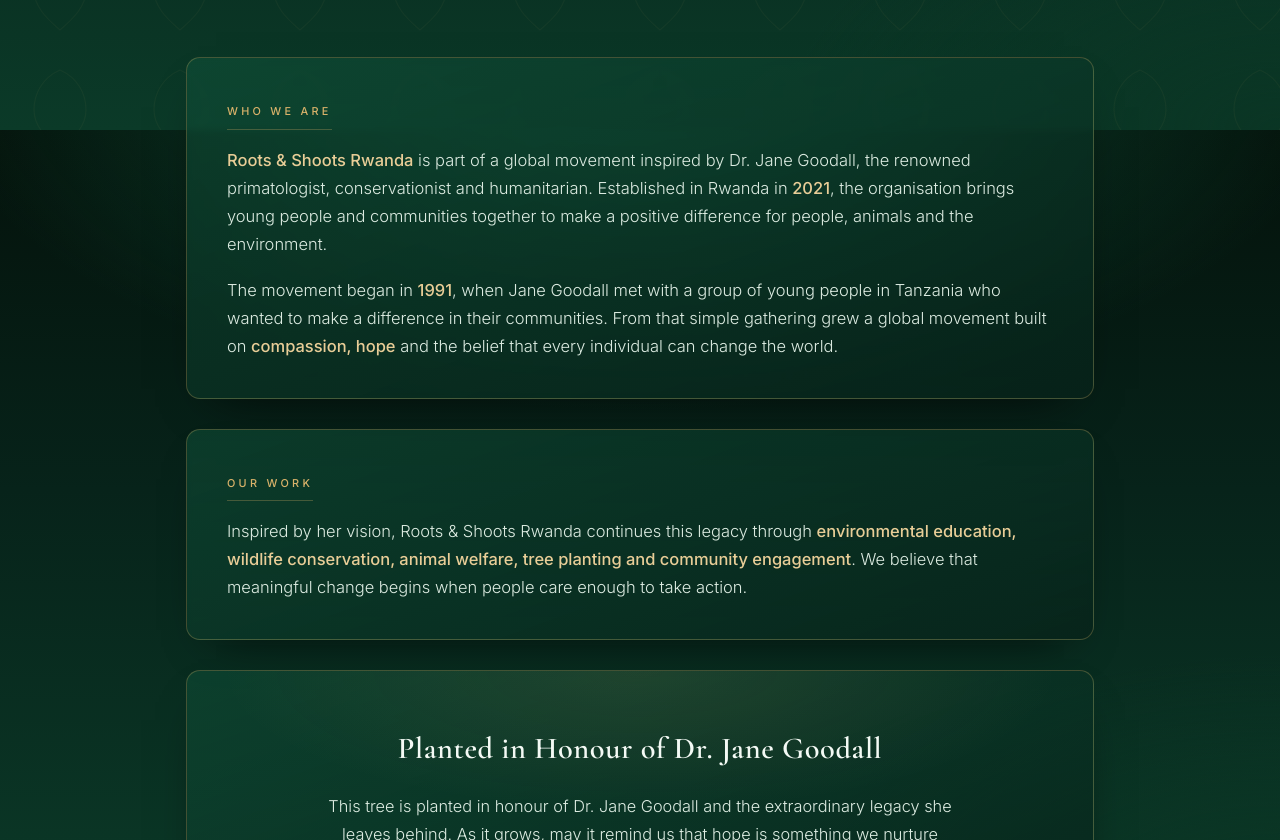
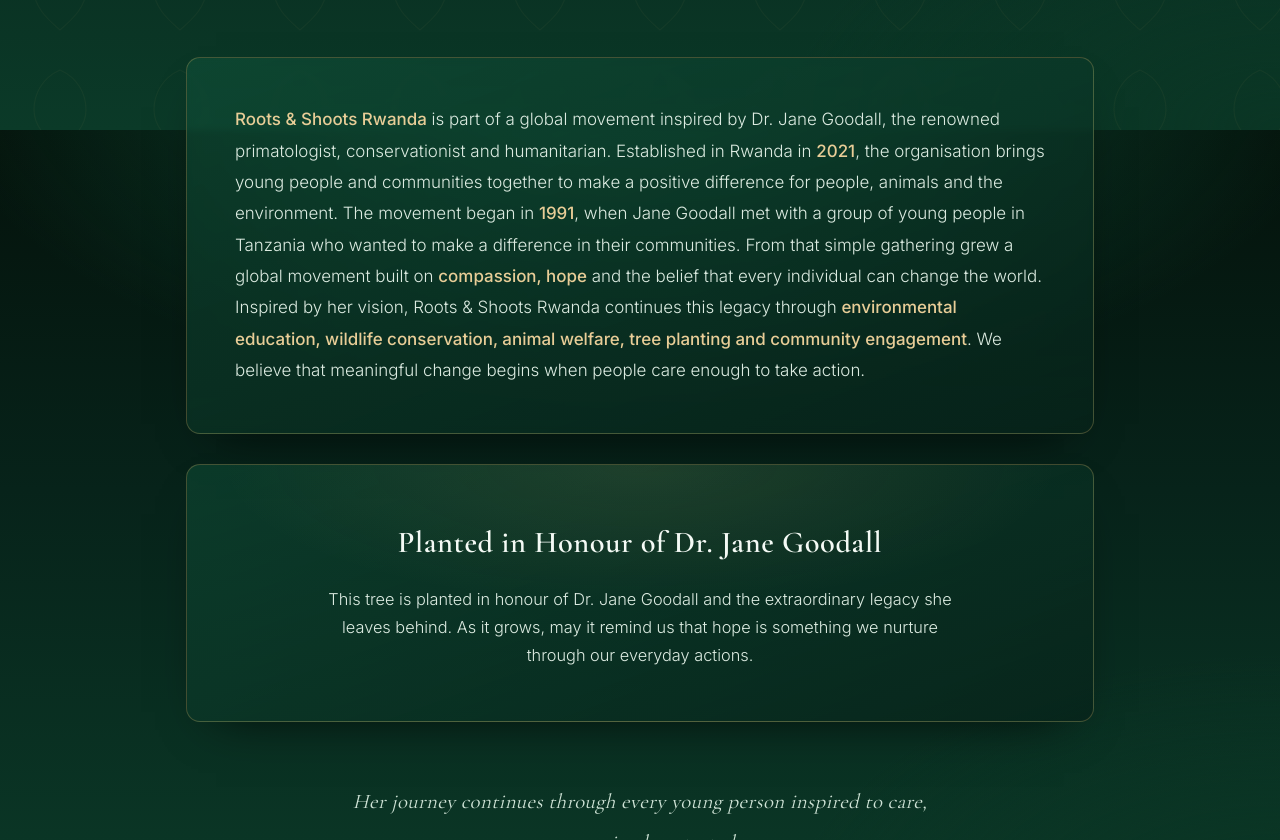
Before and after one commit to Gadson-creator/jane-tree, a plain HTML site: page index.html in a window 1280 px wide. Shown: the part 670-1510 px from the top of the page. Drawn offline with nearby package versions, Linux system fonts and the light colour scheme.

Commit message:
Refactor card layout and merge introductory text
Updated card styles and combined paragraphs for clarity.

```diff
--- a/index.html
+++ b/index.html
@@ -132,35 +132,22 @@
     background:linear-gradient(160deg, rgba(16,82,58,.55) 0%, rgba(7,35,26,.75) 100%);
     border:1px solid var(--line);
     border-radius:14px;
-    padding:38px 40px;
+    padding: 46px 48px;
     margin-bottom:30px;
     backdrop-filter:blur(3px);
     box-shadow:0 20px 50px -30px rgba(0,0,0,.9);
   }
 
-  .card p + p{margin-top:18px;}
-
   .card p{
-    font-size:1.03rem;
+    font-size:1.06rem;
     font-weight:300;
     color:#dcebe1;
+    line-height: 1.85;
   }
 
   .card strong{
     color:var(--gold-soft);
     font-weight:500;
-  }
-
-  .label{
-    display:inline-block;
-    font-size:.68rem;
-    letter-spacing:.3em;
-    text-transform:uppercase;
-    color:var(--gold);
-    font-weight:500;
-    margin-bottom:16px;
-    padding-bottom:8px;
-    border-bottom:1px solid var(--line);
   }
 
   /* ---------- TREE / TRIBUTE BLOCK ---------- */
@@ -344,28 +331,17 @@
   <!-- ================= TAGLINE ================= -->
   <p class="tagline fade d2">Roots &amp; Shoots Rwanda</p>
 
-  <!-- ================= INTRO CARD ================= -->
+  <!-- ================= COMBINED PARAGRAPH ================= -->
   <section class="card fade d2">
-    <span class="label">Who We Are</span>
     <p>
       <strong>Roots &amp; Shoots Rwanda</strong> is part of a global movement inspired by
       Dr. Jane Goodall, the renowned primatologist, conservationist and humanitarian.
       Established in Rwanda in <strong>2021</strong>, the organisation brings young people
       and communities together to make a positive difference for people, animals and
-      the environment.
-    </p>
-    <p>
-      The movement began in <strong>1991</strong>, when Jane Goodall met with a group of young
-      people in Tanzania who wanted to make a difference in their communities. From that
-      simple gathering grew a global movement built on <strong>compassion, hope</strong> and the
-      belief that every individual can change the world.
-    </p>
-  </section>
-
-  <!-- ================= WHAT WE DO ================= -->
-  <section class="card fade d3">
-    <span class="label">Our Work</span>
-    <p>
+      the environment. The movement began in <strong>1991</strong>, when Jane Goodall met
+      with a group of young people in Tanzania who wanted to make a difference in their
+      communities. From that simple gathering grew a global movement built on
+      <strong>compassion, hope</strong> and the belief that every individual can change the world.
       Inspired by her vision, Roots &amp; Shoots Rwanda continues this legacy through
       <strong>environmental education, wildlife conservation, animal welfare, tree planting
       and community engagement</strong>. We believe that meaningful change begins when people
```
